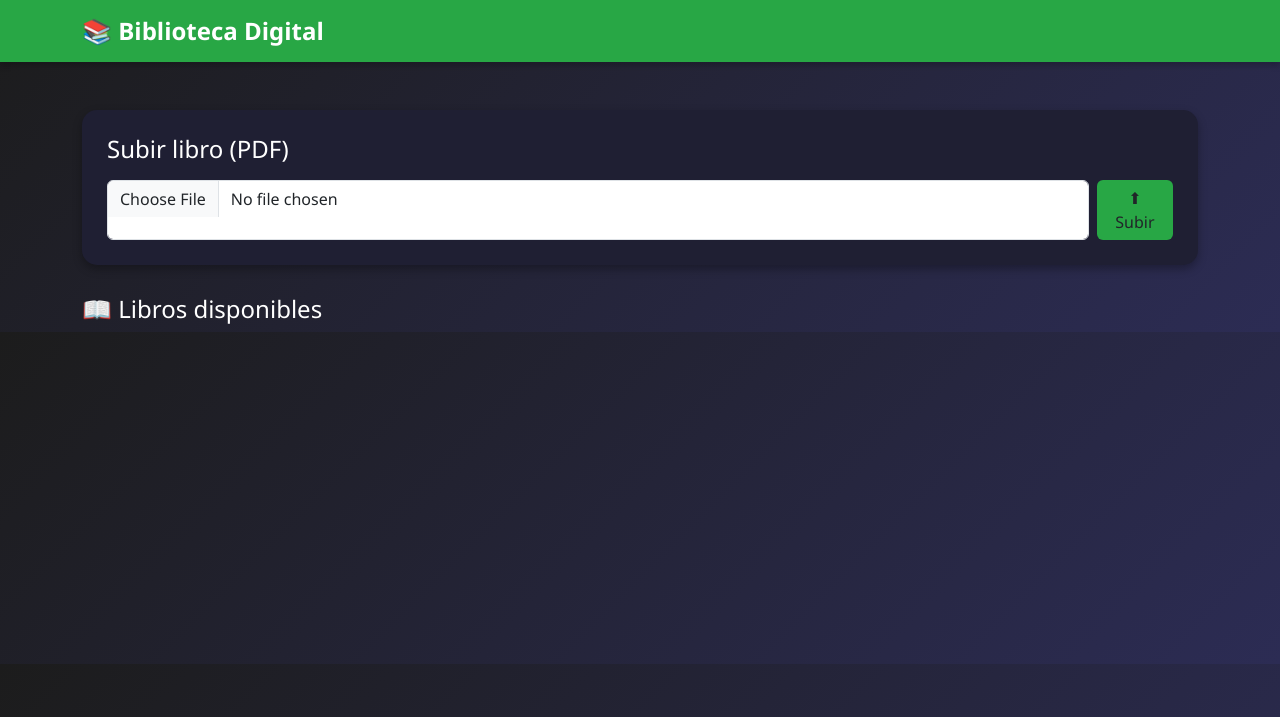
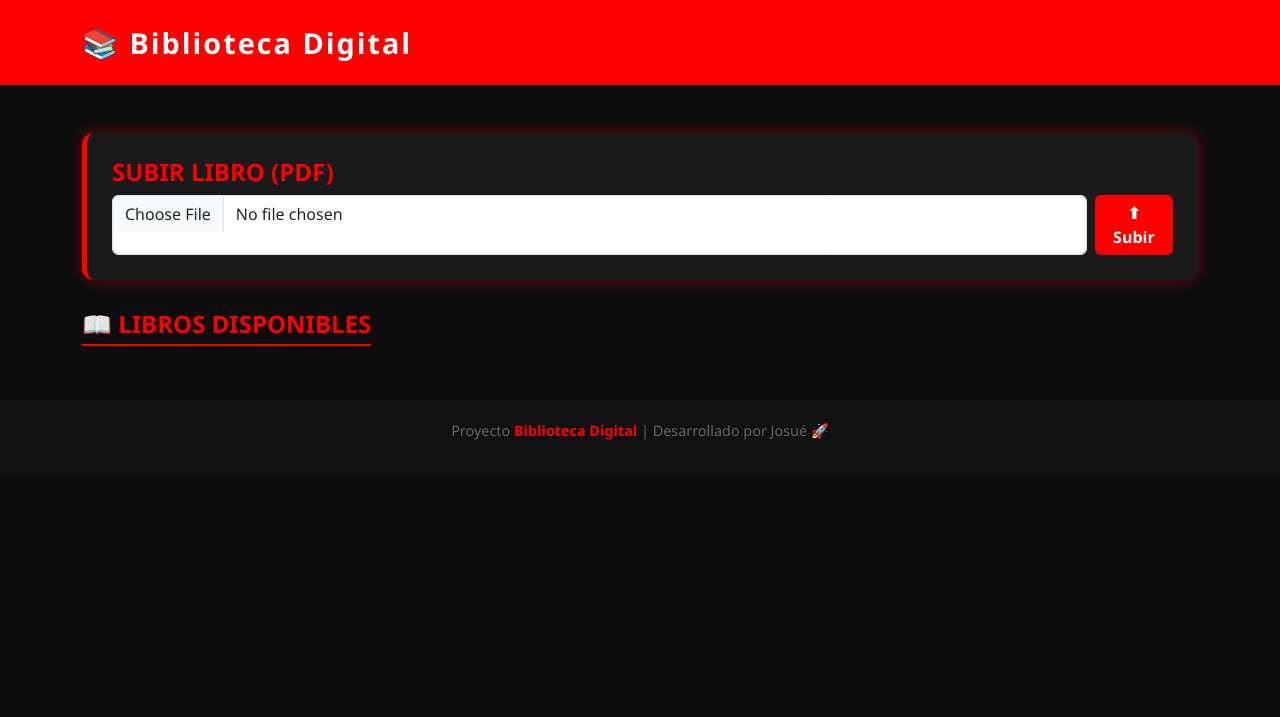
Before and after one commit to Josue7895/biblioteca_req, a Flask app: page / in a window 1280 px wide. Shown: the top 717 px of the page. Run offline with Flask 3, Linux system fonts and the light colour scheme.

Commit message:
Mejoro el diseño con Bootstrap y animaciones

```diff
--- a/templates/index.html
+++ b/templates/index.html
@@ -11,51 +11,83 @@
   <!-- Estilos propios -->
   <style>
     body {
-      background: linear-gradient(135deg, #1c1c1c, #2c2c54);
+      background: #0d0d0d;
       color: #fff;
       font-family: "Segoe UI", sans-serif;
     }
     .navbar {
-      background: #28a745;
-      box-shadow: 0 4px 6px rgba(0,0,0,0.2);
+      background: #ff0000;
+      padding: 1rem;
     }
     .navbar-brand {
       font-weight: bold;
-      font-size: 1.5rem;
+      font-size: 1.8rem;
       color: #fff !important;
+      letter-spacing: 2px;
+    }
+    .upload-box {
+      background: #1a1a1a;
+      border-left: 5px solid #ff0000;
+      border-radius: 12px;
+      padding: 25px;
+      margin-bottom: 30px;
+      box-shadow: 0 0 15px rgba(255,0,0,0.4);
+    }
+    .upload-box h4 {
+      color: #ff0000;
+      font-weight: bold;
+      text-transform: uppercase;
     }
     .card {
-      background: #2d2d44;
+      background: #1a1a1a;
       border: none;
       border-radius: 12px;
       transition: transform 0.3s ease, box-shadow 0.3s ease;
+      text-align: center;
+      color: #fff;
     }
     .card:hover {
-      transform: translateY(-8px);
-      box-shadow: 0 10px 20px rgba(0,0,0,0.5);
+      transform: scale(1.05);
+      box-shadow: 0 0 20px rgba(255,0,0,0.6);
     }
     .btn-custom {
-      background: #28a745;
+      background: #ff0000;
       border: none;
+      color: #fff;
+      font-weight: bold;
       transition: all 0.3s ease;
     }
     .btn-custom:hover {
-      background: #1e7e34;
-      transform: scale(1.05);
+      background: #cc0000;
+      transform: scale(1.1);
     }
-    .upload-box {
-      background: #1f1f33;
-      border-radius: 15px;
-      padding: 25px;
-      box-shadow: 0 4px 10px rgba(0,0,0,0.3);
-      margin-bottom: 30px;
+    h4.section-title {
+      color: #ff0000;
+      font-weight: bold;
+      margin-bottom: 20px;
+      text-transform: uppercase;
+      border-bottom: 2px solid #ff0000;
+      display: inline-block;
+      padding-bottom: 5px;
+    }
+    footer {
+      background: #111;
+      color: #666;
+      text-align: center;
+      padding: 20px;
+      margin-top: 50px;
+      font-size: 0.9rem;
+    }
+    footer span {
+      color: #ff0000;
+      font-weight: bold;
     }
   </style>
 </head>
 <body>
 
   <!-- Navbar -->
-  <nav class="navbar navbar-expand-lg">
+  <nav class="navbar">
     <div class="container">
       <a class="navbar-brand animate__animated animate__fadeInLeft" href="#">📚 Biblioteca Digital</a>
     </div>
@@ -64,7 +96,7 @@
   <div class="container mt-5">
     <!-- Subir libro -->
     <div class="upload-box animate__animated animate__fadeInDown">
-      <h4 class="mb-3">Subir libro (PDF)</h4>
+      <h4>Subir libro (PDF)</h4>
       <form method="POST" action="/upload" enctype="multipart/form-data" class="d-flex">
         <input type="file" name="file" class="form-control me-2" required>
         <button type="submit" class="btn btn-custom">⬆ Subir</button>
@@ -72,12 +104,12 @@
     </div>
 
     <!-- Libros disponibles -->
-    <h4 class="mb-4 animate__animated animate__fadeInRight">📖 Libros disponibles</h4>
+    <h4 class="section-title animate__animated animate__fadeInRight">📖 Libros disponibles</h4>
     <div class="row g-3">
       {% for file in files %}
       <div class="col-md-3 col-sm-6">
-        <div class="card text-center p-3 animate__animated animate__zoomIn">
-          <h6 class="text-white">{{ file }}</h6>
+        <div class="card p-3 animate__animated animate__zoomIn">
+          <h6>{{ file }}</h6>
           <a href="/download/{{ file }}" class="btn btn-custom mt-2">⬇ Descargar</a>
         </div>
       </div>
@@ -85,6 +117,11 @@
     </div>
   </div>
 
+  <!-- Footer -->
+  <footer>
+    <p>Proyecto <span>Biblioteca Digital</span> | Desarrollado por Josué 🚀</p>
+  </footer>
+
   <!-- Bootstrap JS -->
   <script src="https://cdn.jsdelivr.net/npm/bootstrap@5.3.2/dist/js/bootstrap.bundle.min.js"></script>
 </body>
```
